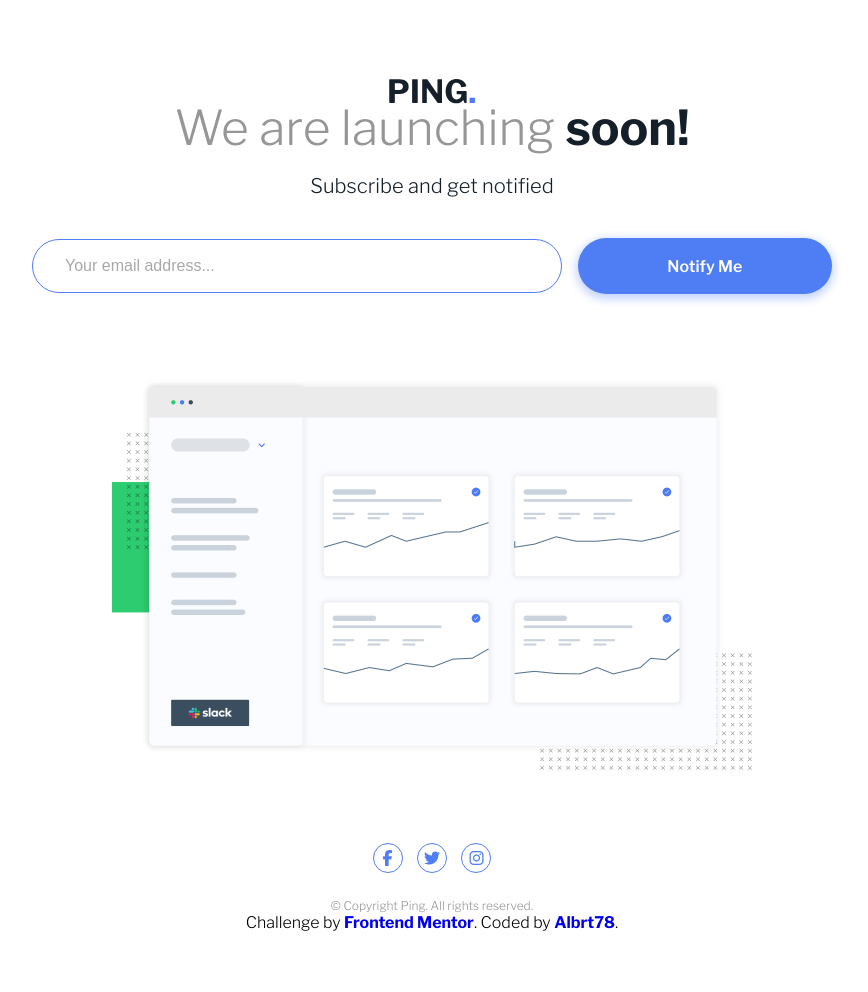
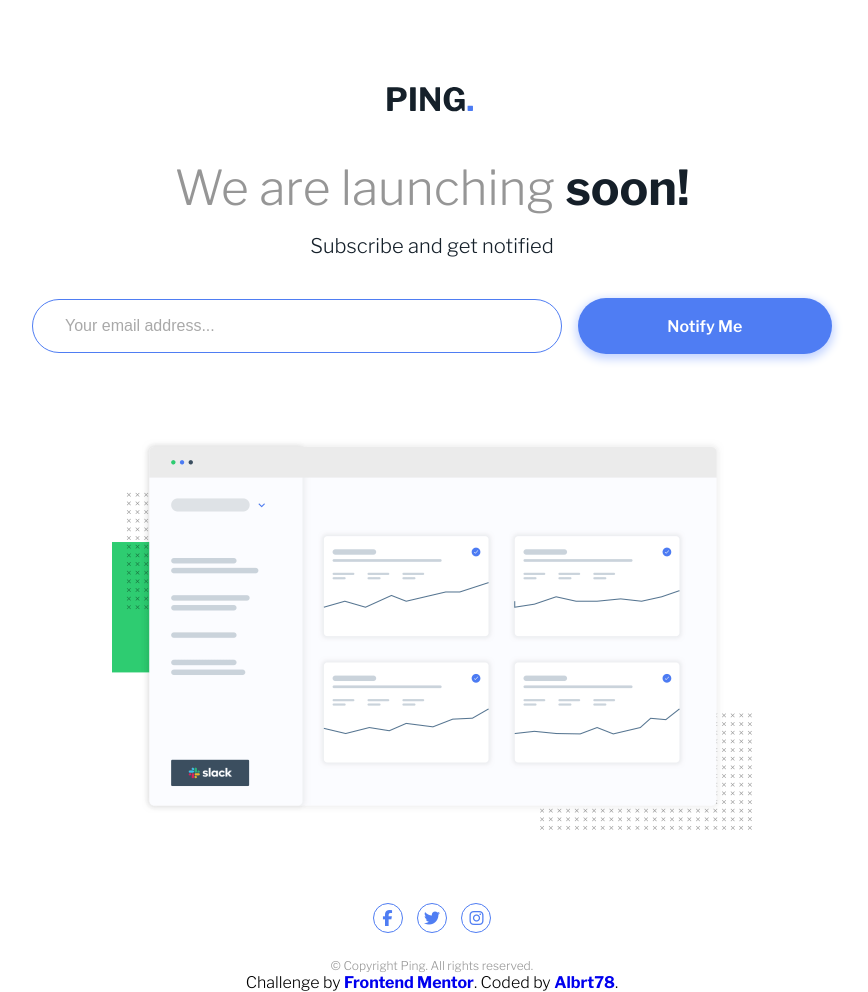
Before and after one commit to Albrt78/pingcomingsoon.github.io, a plain HTML site: page index.html in a window 1280 px wide. Shown: the whole page, without its empty margins (208-1076 px from the left). Before the commit the page ends 932 px from the top, so only its background shows below. Drawn offline with nearby package versions, Linux system fonts and the light colour scheme.

Commit message:
Update index.html

```diff
--- a/index.html
+++ b/index.html
@@ -26,7 +26,47 @@
     <body>
         <main>
             <section class="logo">
-                <img src="images/logo.svg" alt="PING Logo" />
+                <svg
+                    xmlns="http://www.w3.org/2000/svg"
+                    width="86"
+                    height="26"
+                    viewbox="0 30 90 10"
+                    class="ping-logo-wrapper"
+                >
+                    <g fill="none">
+                        <path
+                            fill="#15202A"
+                            d="M5.008 25c.555 0 .832-.245.832-.736v-8c0-.235.117-.352.352-.352h4.8c2.603
+                            0 4.699-.635 6.288-1.904 1.59-1.27 2.384-3.056 2.384-5.36
+                            0-1.621-.41-2.987-1.232-4.096-.821-1.11-1.93-1.936-3.328-2.48-1.397-.544-2.981-.816-4.752-.816h-9.6c-.341
+                            0-.512.203-.512.608V24.36c0 .213.048.373.144.48.096.107.272.16.528.16h4.096zm5.216-13.088H6.288c-.17
+                            0-.288-.048-.352-.144-.064-.096-.096-.25-.096-.464V5.832c0-.213.048-.363.144-.448.096-.085.25-.128.464-.128H10c1.195
+                            0 2.144.277 2.848.832.704.555 1.056 1.376 1.056 2.464
+                            0 1.045-.33 1.867-.992 2.464-.661.597-1.557.896-2.688.896zM27.856 25c.32
+                            0 .544-.059.672-.176.128-.117.192-.315.192-.592v-22.4c0-.384-.17-.576-.512-.576h-4.576c-.341
+                            0-.512.203-.512.608v22.464c0 .235.053.405.16.512.107.107.288.16.544.16h4.032zm9.312 0c.235
+                            0 .4-.037.496-.112.096-.075.144-.197.144-.368V10.344c0-.107.037-.17.112-.192.075-.021.155.021.24.128l10.208 14.336c.128.17.245.277.352.32.107.043.256.064.448.064H52.4a.66.66
+                            0 00.432-.144.455.455 0 00.176-.368V1.736c0-.32-.139-.48-.416-.48H49.04c-.384 0-.576.192-.576.576v13.216c0 .235-.053.352-.16.352-.085
+                            0-.192-.085-.32-.256L38.576 1.736c-.15-.213-.277-.347-.384-.4-.107-.053-.288-.08-.544-.08h-3.872c-.384 0-.576.203-.576.608v22.592c0 .363.213.544.64.544h3.328zm30.176.32c1.664
+                            0 3.013-.288 4.048-.864a9.158 9.158 0 002.672-2.24c.15-.17.256-.181.32-.032l.928 2.304c.192.341.47.512.832.512h1.024c.15
+                            0 .267-.043.352-.128a.476.476 0 00.128-.352V13.736a.703.703 0 00-.24-.56c-.16-.139-.39-.208-.688-.208l-8.544-.032c-.341
+                            0-.512.15-.512.448v2.4c0 .192.043.33.128.416.085.085.213.128.384.128h3.872c.235 0 .352.096.352.288
+                            0 .085-.01.15-.032.192l-.064.928c-.235 1.045-.736 1.915-1.504 2.608-.768.693-1.792 1.04-3.072 1.04-1.685
+                            0-2.976-.65-3.872-1.952-.896-1.301-1.344-3.435-1.344-6.4 0-2.837.427-4.907 1.28-6.208.853-1.301 2.101-1.952 3.744-1.952 1.259
+                            0 2.283.363 3.072 1.088.79.725 1.29 1.643 1.504 2.752.043.192.096.325.16.4.064.075.181.112.352.112l4.224-.64c.277-.021.416-.15.416-.384
+                            0-.192-.021-.352-.064-.48-.213-1.173-.752-2.277-1.616-3.312-.864-1.035-1.984-1.872-3.36-2.512-1.376-.64-2.896-.96-4.56-.96-2.176
+                            0-4.096.501-5.76 1.504-1.664 1.003-2.955 2.432-3.872 4.288-.917 1.856-1.376 4.021-1.376 6.496
+                            0 2.41.437 4.528 1.312 6.352.875 1.824 2.117 3.237 3.728 4.24 1.61 1.003 3.493 1.504 5.648 1.504z"
+                            class="ping_logo"
+                        />
+                        <path
+                            fill="#4C7BF3"
+                            d="M85.072 25c.32 0 .55-.059.688-.176.139-.117.208-.315.208-.592v-4c0-.363-.16-.544-.48-.544h-4.384a.498.498
+                               0 00-.368.144c-.096.096-.144.24-.144.432v4.064c0 .448.235.672.704.672h3.776z"
+                            class="ping_dot"
+                        />
+                    </g>
+                </svg>
             </section>
 
             <h1 class="header">We are launching <span>soon!</span></h1>
@@ -55,15 +95,15 @@
 
         <footer>
             <section class="icon">
-                <a href="#" aria-label="facebook"
-                    ><i class="fa-brands fa-facebook-f"></i
-                ></a>
-                <a href="#" aria-label="twitter"
-                    ><i class="fa-brands fa-twitter"></i
-                ></a>
-                <a href="#" aria-label="instagram"
-                    ><i class="fa-brands fa-instagram"></i
-                ></a>
+                <a href="#" aria-label="facebook">
+                    <i class="fa-brands fa-facebook-f"></i>
+                </a>
+                <a href="#" aria-label="twitter">
+                    <i class="fa-brands fa-twitter"></i>
+                </a>
+                <a href="#" aria-label="instagram">
+                    <i class="fa-brands fa-instagram"></i>
+                </a>
             </section>
 
             <p class="copyright">&copy; Copyright Ping. All rights reserved.</p>
```
